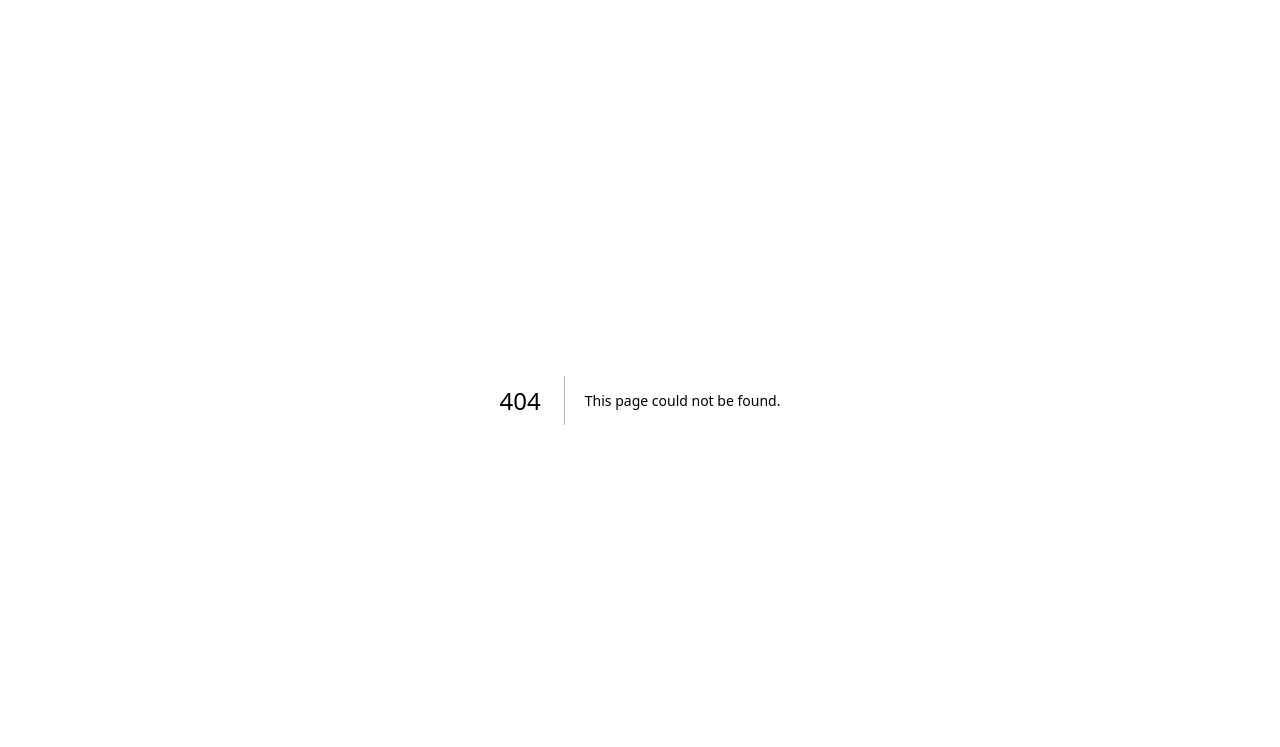
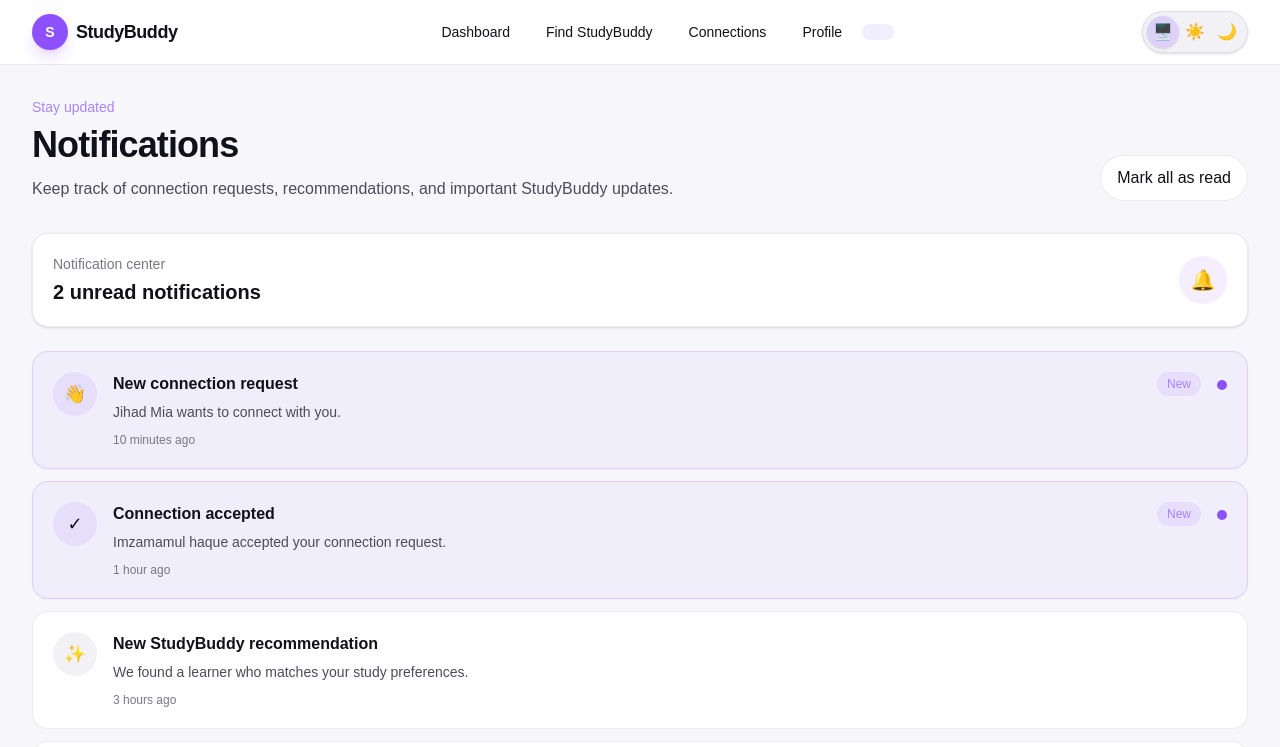
Before and after one commit to KmShoyab/StudyBuddy, a Next.js app in the folder frontend/: page /notifications in a window 1280 px wide. Before the commit this address had no page. Shown: the top 747 px of the page. Built offline with nearby package versions, Linux system fonts and the light colour scheme.

Commit message:
Build notification center and application navigation

```diff
--- /dev/null
+++ b/frontend/app/notifications/page.tsx
@@ -0,0 +1,220 @@
+"use client";
+
+import { useState } from "react";
+import Link from "next/link";
+import Footer from "@/components/Footer";
+import Navbar from "@/components/Navbar";
+
+type Notification = {
+  id: number;
+  type: "connection" | "accepted" | "recommendation" | "profile";
+  title: string;
+  message: string;
+  time: string;
+  read: boolean;
+};
+
+const initialNotifications: Notification[] = [
+  {
+    id: 1,
+    type: "connection",
+    title: "New connection request",
+    message: "Jihad Mia wants to connect with you.",
+    time: "10 minutes ago",
+    read: false,
+  },
+  {
+    id: 2,
+    type: "accepted",
+    title: "Connection accepted",
+    message: "Imzamamul haque accepted your connection request.",
+    time: "1 hour ago",
+    read: false,
+  },
+  {
+    id: 3,
+    type: "recommendation",
+    title: "New StudyBuddy recommendation",
+    message: "We found a learner who matches your study preferences.",
+    time: "3 hours ago",
+    read: true,
+  },
+  {
+    id: 4,
+    type: "profile",
+    title: "Complete your profile",
+    message: "Your profile is 85% complete. Add a little more information.",
+    time: "Yesterday",
+    read: true,
+  },
+];
+
+const notificationIcons = {
+  connection: "👋",
+  accepted: "✓",
+  recommendation: "✨",
+  profile: "👤",
+};
+
+export default function NotificationsPage() {
+  const [notifications, setNotifications] = useState(initialNotifications);
+
+  const unreadCount = notifications.filter(
+    (notification) => !notification.read,
+  ).length;
+
+  const markAsRead = (id: number) => {
+    setNotifications((current) =>
+      current.map((notification) =>
+        notification.id === id ? { ...notification, read: true } : notification,
+      ),
+    );
+  };
+
+  const markAllAsRead = () => {
+    setNotifications((current) =>
+      current.map((notification) => ({
+        ...notification,
+        read: true,
+      })),
+    );
+  };
+
+  return (
+    <div className="min-h-screen bg-[var(--background)] text-[var(--text-primary)]">
+      <Navbar />
+
+      <main className="mx-auto w-full max-w-5xl px-4 py-8 sm:px-6 lg:px-8">
+        {/* Header */}
+        <section className="flex flex-col gap-4 sm:flex-row sm:items-end sm:justify-between">
+          <div>
+            <p className="text-sm font-medium text-violet-400">Stay updated</p>
+
+            <h1 className="mt-2 text-3xl font-bold tracking-tight sm:text-4xl">
+              Notifications
+            </h1>
+
+            <p className="mt-3 max-w-2xl text-sm leading-6 text-[var(--text-secondary)] sm:text-base">
+              Keep track of connection requests, recommendations, and important
+              StudyBuddy updates.
+            </p>
+          </div>
+
+          {unreadCount > 0 && (
+            <button
+              type="button"
+              onClick={markAllAsRead}
+              className="w-full rounded-xl border border-[var(--border)] bg-[var(--surface)] px-4 py-2.5 text-sm font-semibold text-[var(--text-primary)] transition hover:border-violet-500/30 hover:bg-violet-500/10 sm:w-auto"
+            >
+              Mark all as read
+            </button>
+          )}
+        </section>
+
+        {/* Notification summary */}
+        <section className="mt-8 rounded-2xl border border-[var(--border)] bg-[var(--surface)] p-5 shadow-sm">
+          <div className="flex items-center justify-between gap-4">
+            <div>
+              <p className="text-sm text-[var(--text-muted)]">
+                Notification center
+              </p>
+
+              <h2 className="mt-1 text-xl font-semibold">
+                {unreadCount === 0
+                  ? "You're all caught up"
+                  : `${unreadCount} unread ${
+                      unreadCount === 1 ? "notification" : "notifications"
+                    }`}
+              </h2>
+            </div>
+
+            <div className="flex h-12 w-12 shrink-0 items-center justify-center rounded-full bg-violet-500/10 text-xl">
+              🔔
+            </div>
+          </div>
+        </section>
+
+        {/* Notifications */}
+        <section className="mt-6 space-y-3">
+          {notifications.length === 0 ? (
+            <div className="rounded-2xl border border-[var(--border)] bg-[var(--surface)] px-6 py-14 text-center">
+              <div className="mx-auto flex h-14 w-14 items-center justify-center rounded-full bg-violet-500/10 text-2xl">
+                🔔
+              </div>
+
+              <h2 className="mt-5 text-xl font-semibold">
+                No notifications yet
+              </h2>
+
+              <p className="mx-auto mt-2 max-w-md text-sm leading-6 text-[var(--text-secondary)]">
+                When something important happens in your StudyBuddy account, you
+                will see it here.
+              </p>
+
+              <Link
+                href="/find"
+                className="mt-6 inline-flex rounded-xl bg-violet-500 px-5 py-3 text-sm font-semibold text-white transition hover:bg-violet-400"
+              >
+                Find a StudyBuddy
+              </Link>
+            </div>
+          ) : (
+            notifications.map((notification) => (
+              <button
+                key={notification.id}
+                type="button"
+                onClick={() => markAsRead(notification.id)}
+                className={`group flex w-full items-start gap-4 rounded-2xl border p-4 text-left transition-all duration-300 sm:p-5 ${
+                  notification.read
+                    ? "border-[var(--border)] bg-[var(--surface)]"
+                    : "border-violet-500/20 bg-violet-500/[0.05] shadow-sm shadow-violet-500/5"
+                } hover:-translate-y-0.5 hover:border-violet-500/30`}
+              >
+                {/* Icon */}
+                <div
+                  className={`flex h-11 w-11 shrink-0 items-center justify-center rounded-xl text-lg ${
+                    notification.read
+                      ? "bg-[var(--surface-soft)]"
+                      : "bg-violet-500/10"
+                  }`}
+                >
+                  {notificationIcons[notification.type]}
+                </div>
+
+                {/* Content */}
+                <div className="min-w-0 flex-1">
+                  <div className="flex flex-col gap-1 sm:flex-row sm:items-center sm:justify-between sm:gap-4">
+                    <h3 className="font-semibold text-[var(--text-primary)]">
+                      {notification.title}
+                    </h3>
+
+                    {!notification.read && (
+                      <span className="w-fit rounded-full bg-violet-500/10 px-2.5 py-1 text-xs font-medium text-violet-400">
+                        New
+                      </span>
+                    )}
+                  </div>
+
+                  <p className="mt-1 text-sm leading-6 text-[var(--text-secondary)]">
+                    {notification.message}
+                  </p>
+
+                  <p className="mt-2 text-xs text-[var(--text-muted)]">
+                    {notification.time}
+                  </p>
+                </div>
+
+                {/* Unread indicator */}
+                {!notification.read && (
+                  <div className="mt-2 h-2.5 w-2.5 shrink-0 rounded-full bg-violet-500" />
+                )}
+              </button>
+            ))
+          )}
+        </section>
+      </main>
+
+      <Footer />
+    </div>
+  );
+}
--- a/frontend/components/Navbar.tsx
+++ b/frontend/components/Navbar.tsx
@@ -21,6 +21,10 @@ const navigation = [
   {
     name: "Profile",
     href: "/profile",
+  },
+  {
+    label: "Notifications",
+    href: "/notifications",
   },
 ];
 
```
